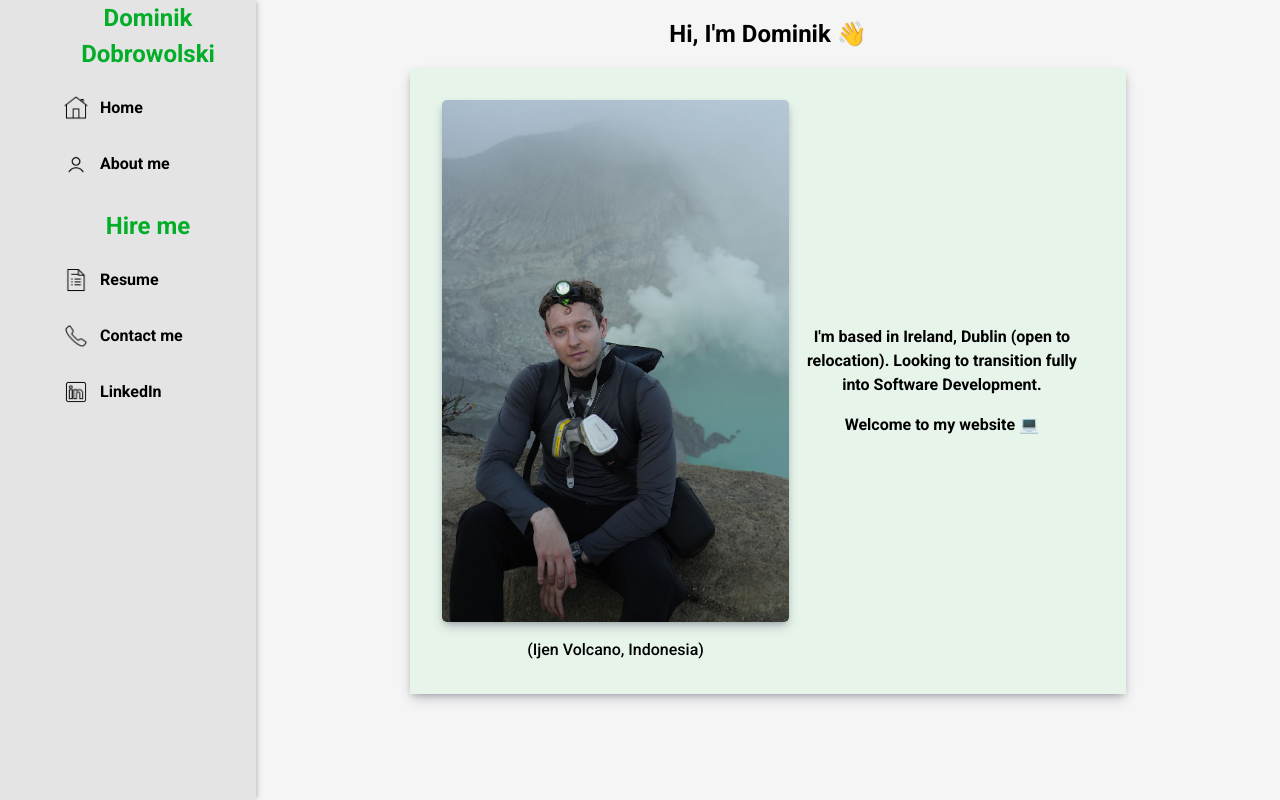
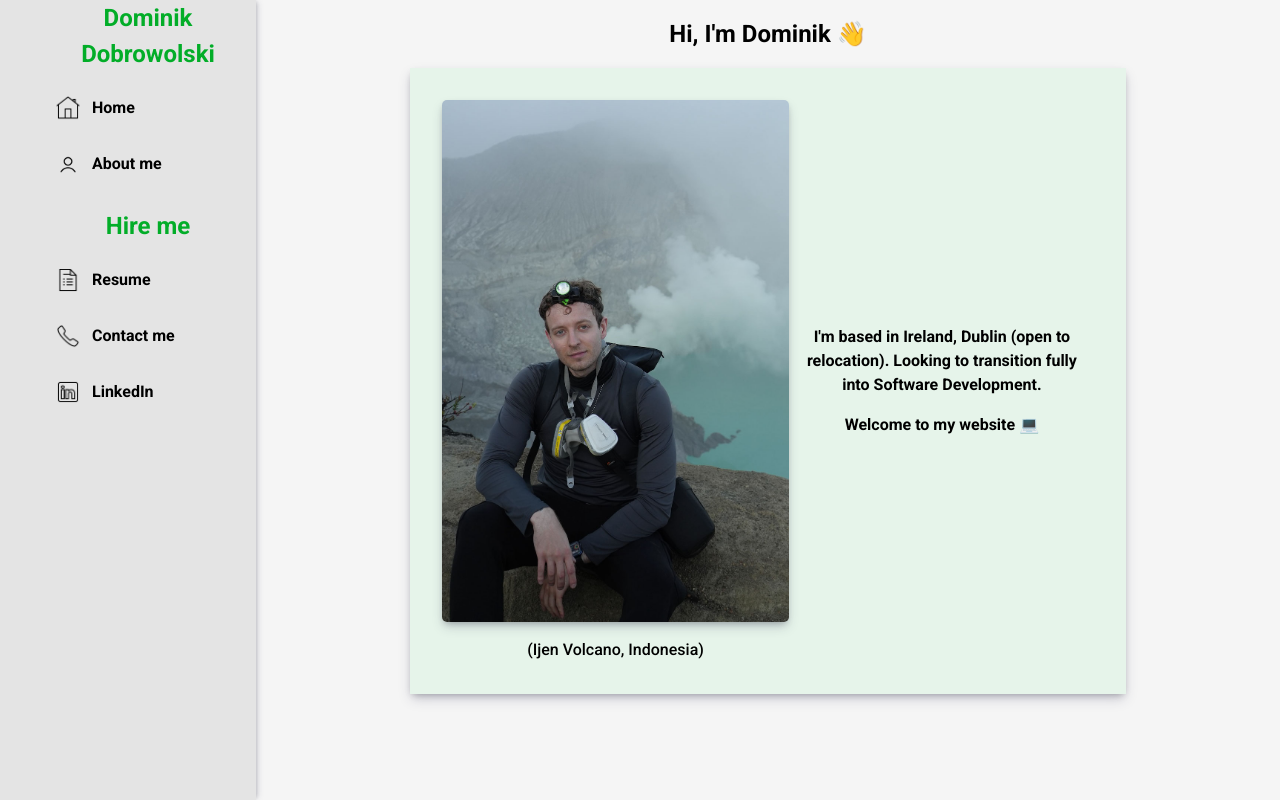
Before and after one commit to MrDomoArigato98/cv, a React (Vite) app: page / in a window 1280 px wide. Built offline with nearby package versions, Linux system fonts and the light colour scheme.

Commit message:
better padding navbar

```diff
--- a/src/navbar.css
+++ b/src/navbar.css
@@ -33,7 +33,9 @@ nav {
   padding-top: 0.5em;
   padding-bottom: 0.5em;
   padding-left: 0.5em;
-  margin: 1em;
+  margin-top: 1em;
+  margin-bottom: 1em;
+  margin-left: 0.5em;
 
   text-align: left;
   list-style: none;
```
